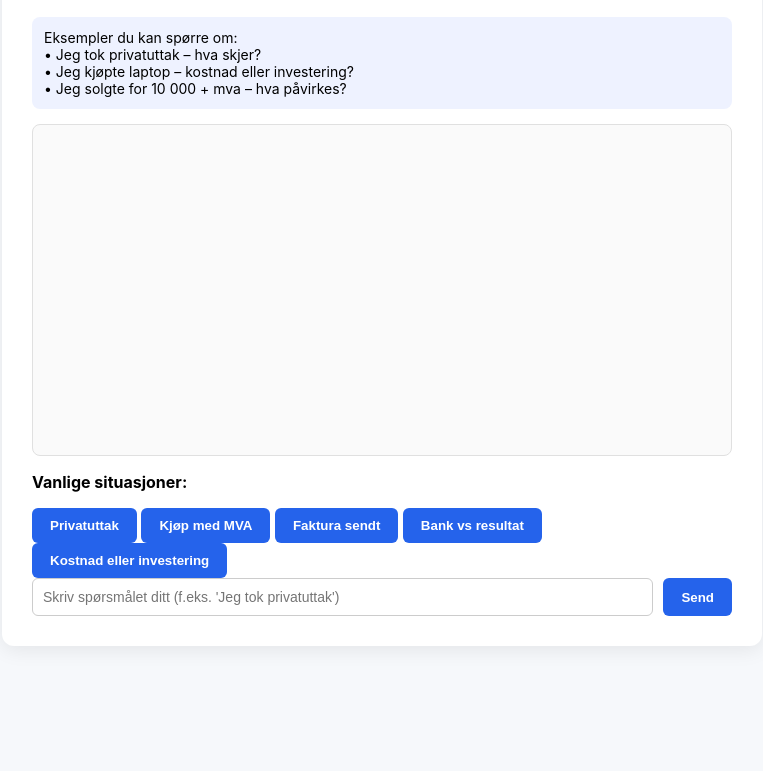
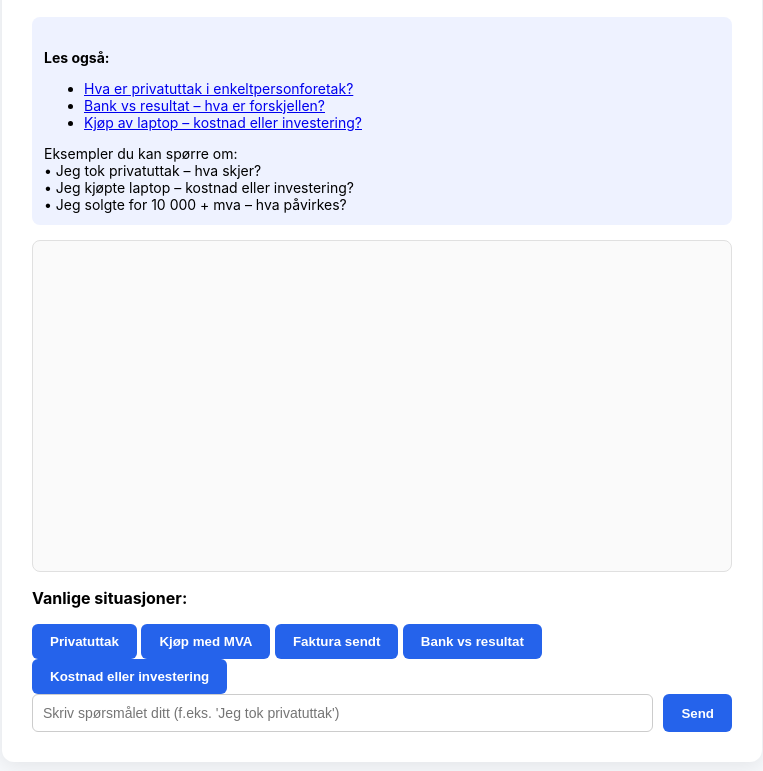
Before and after one commit to postelenaivonina-collab/enkforklart, a website: page index.html in a window 1280 px wide. Shown: the part 173-944 px from the top of the page, without its empty margins (258-1021 px from the left). Before the commit the page ends 879 px from the top, so only its background shows below. Drawn offline with Linux system fonts and the light colour scheme.

Commit message:
Update index.html

```diff
--- a/index.html
+++ b/index.html
@@ -89,6 +89,17 @@ button:hover {
   </div>
 
   <div style="background:#eef2ff;padding:12px;border-radius:8px;margin-bottom:15px;font-size:14px;">
+    <div style="margin-top:20px">
+
+<p><strong>Les også:</strong></p>
+
+<ul>
+  <li><a href="/privatuttak.html">Hva er privatuttak i enkeltpersonforetak?</a></li>
+  <li><a href="/bank-vs-resultat.html">Bank vs resultat – hva er forskjellen?</a></li>
+  <li><a href="/laptop-kostnad-eller-investering.html">Kjøp av laptop – kostnad eller investering?</a></li>
+</ul>
+
+</div>
   Eksempler du kan spørre om:
   <br>
   • Jeg tok privatuttak – hva skjer?
```
